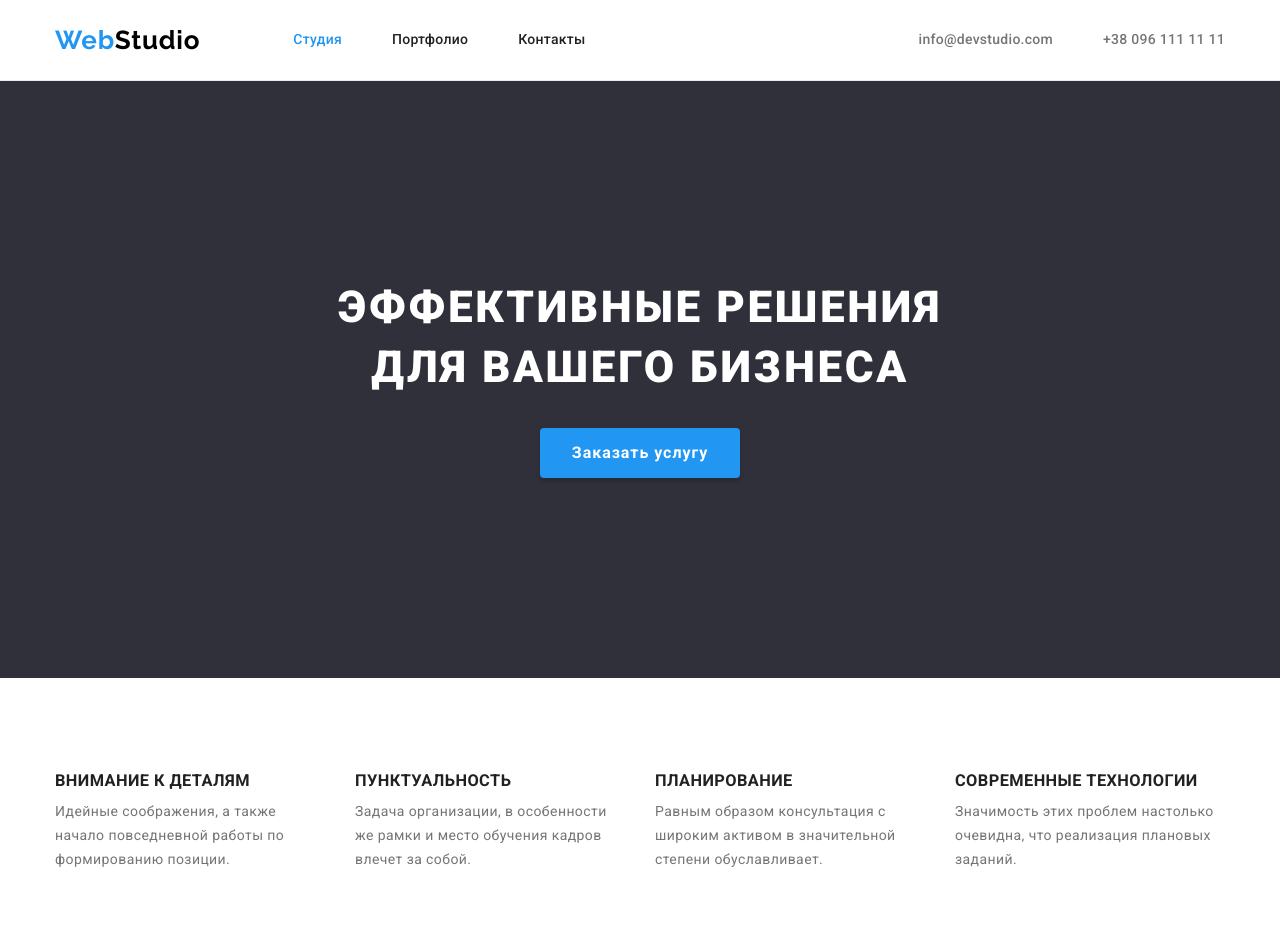
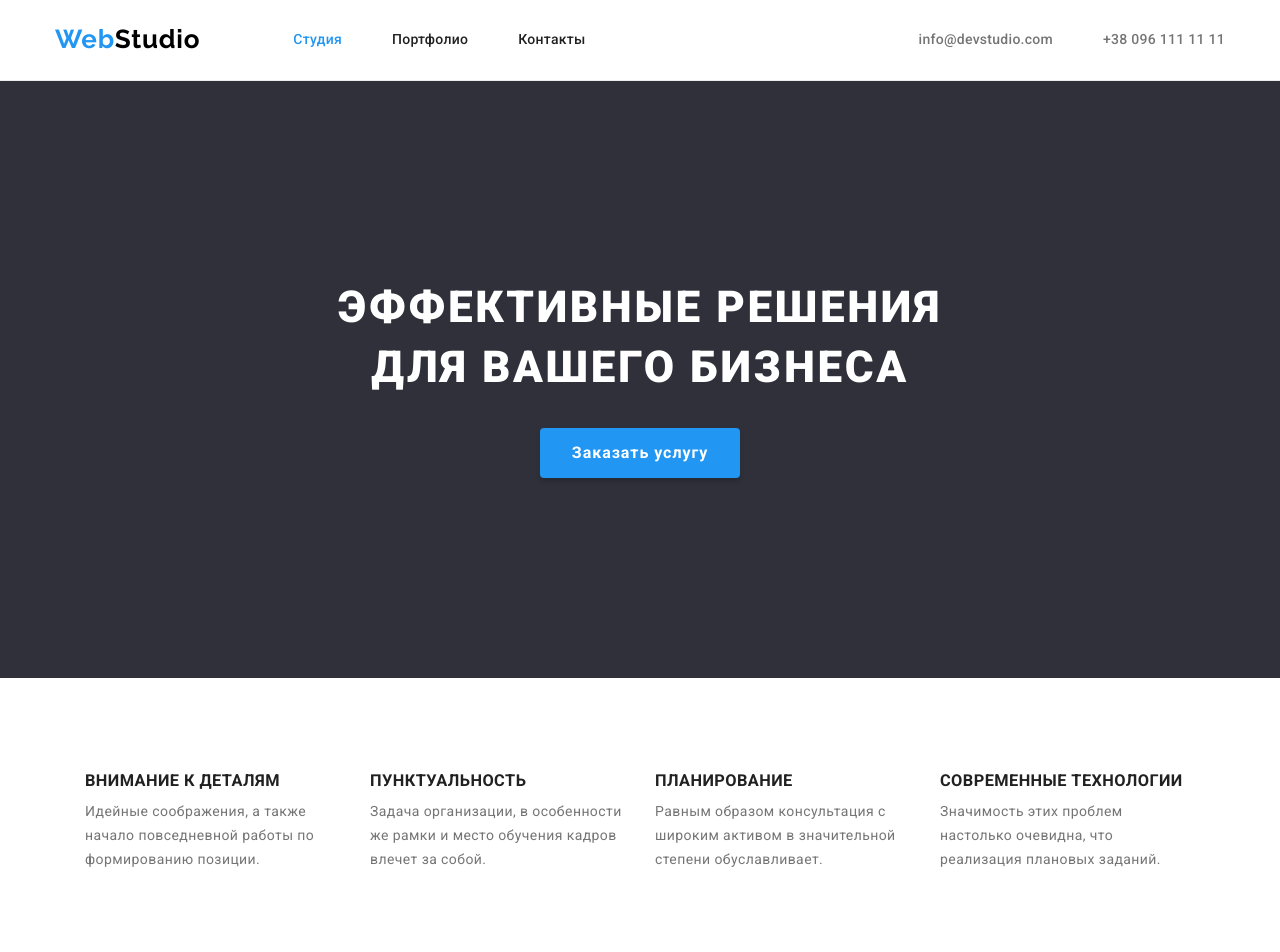
Before and after one commit to Yaroslav-Zozulya/goit-markup-hw-03, a plain HTML site: page index.html in a window 1280 px wide. Shown: the top 952 px of the page. Drawn offline with nearby package versions, Linux system fonts and the light colour scheme.

Commit message:
fixed mistackes
- padding for logo and contacts
- flex-basis for section features

```diff
--- a/css/styles.css
+++ b/css/styles.css
@@ -120,6 +120,8 @@ img {
 
 .logo-header {
     margin-right: 93px;
+    padding-top: 24px;
+    padding-bottom: 25px;
 }
 
 .logo span {
@@ -151,6 +153,11 @@ img {
     line-height: 1.14;
     letter-spacing: 0.02em;
     color: var(--primery-text-color);
+}
+
+.contacts-link {
+    padding-top: 32px;
+    padding-bottom: 32px;
 }
 
 .contacts-item:not(:last-child) {
@@ -210,9 +217,13 @@ img {
 
 .features-list {
     display: flex;
+    flex-wrap: wrap;
+    margin-left: 30px;
 }
 
 .features-item {
+    flex-basis: calc(100% / 4 - 30px);
+    margin-right: 30px;
     width: 270px;
 }
 
```
